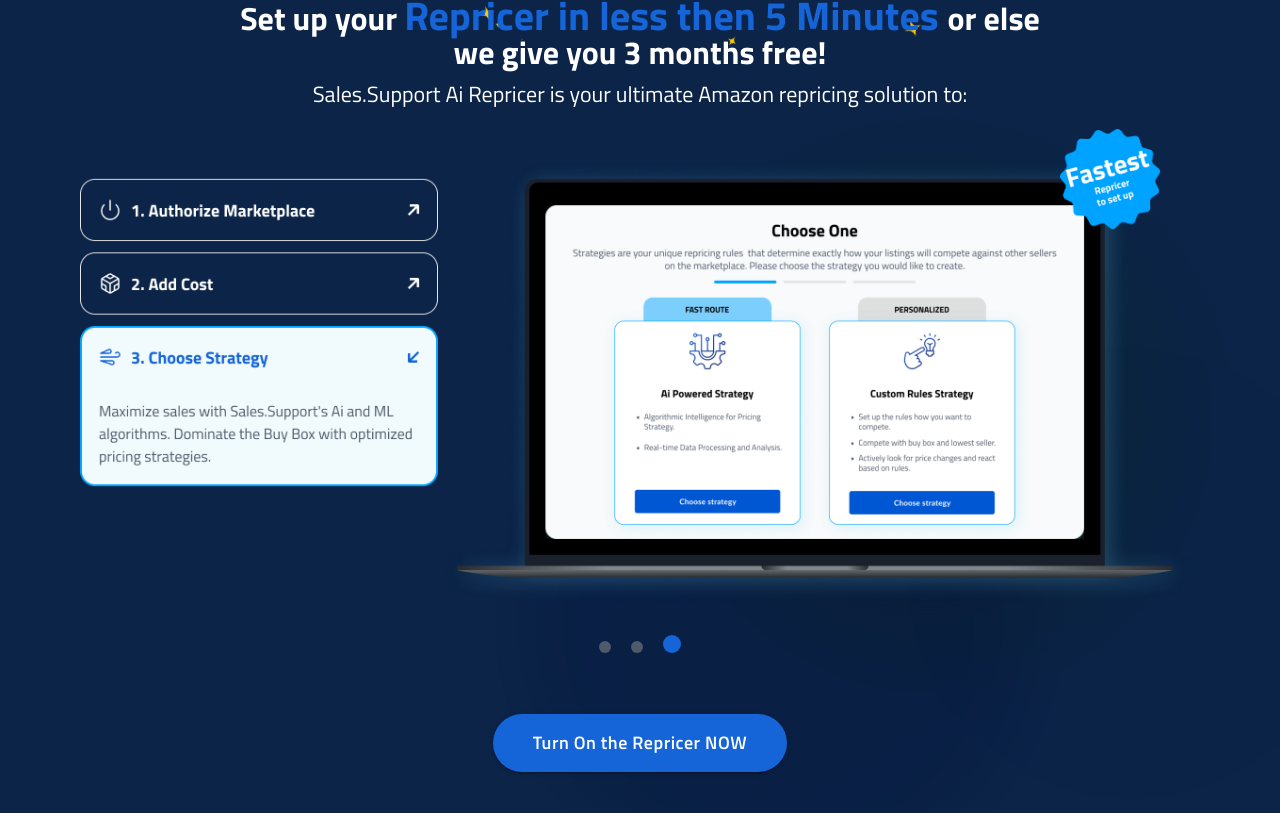
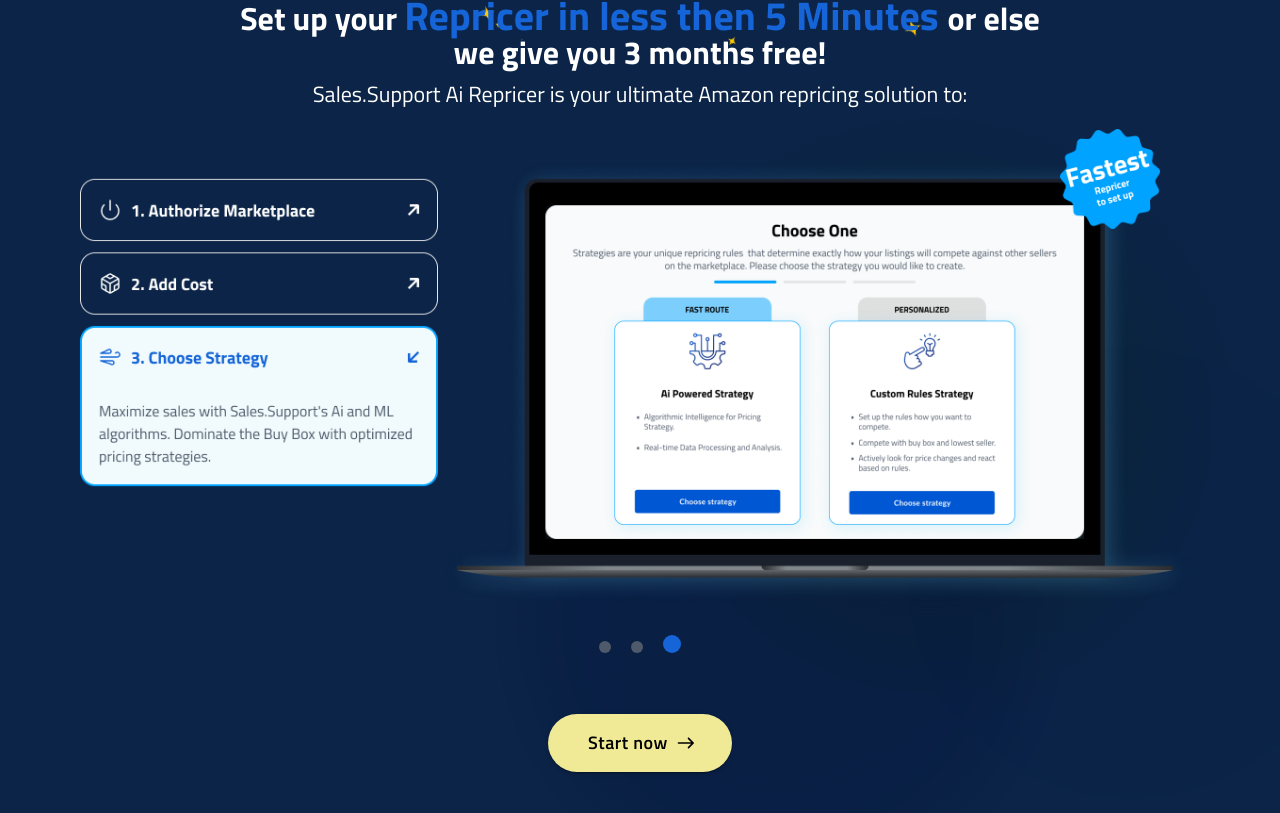
Before and after one commit to estiva1/ss-landing, a React (Create React App) app: page / in a window 1280 px wide. Shown: the part 1981-2794 px from the top of the page. Built offline with nearby package versions, Linux system fonts and the light colour scheme.

Commit message:
fixed button styles

```diff
--- a/src/components/UI/button/button.component.jsx
+++ b/src/components/UI/button/button.component.jsx
@@ -1,8 +1,12 @@
 import React from "react";
 import { StyledButton } from "./button.styles";
 
-const CustomButton = ({ children, ...props }) => {
-  return <StyledButton {...props}>{children}</StyledButton>;
+const CustomButton = ({ children, inverted, ...props }) => {
+  return (
+    <StyledButton $inverted={inverted} {...props}>
+      {children}
+    </StyledButton>
+  );
 };
 
 export default CustomButton;
--- a/src/components/UI/button/button.styles.js
+++ b/src/components/UI/button/button.styles.js
@@ -16,6 +16,17 @@
     color: #fff;
     background-color: #1565d8;
     white-space: nowrap;
+
+    ${({ $inverted }) =>
+      $inverted &&
+      `
+      color: #000;
+      background-color: #f0e996;
+
+      &:hover {
+        background-color: #D3C960;
+      }
+    `}
 
     ${({ $white }) =>
       $white &&
--- a/src/components/set-up-repricer/set-up-repricer.component.jsx
+++ b/src/components/set-up-repricer/set-up-repricer.component.jsx
@@ -3,6 +3,7 @@
 
 import CustomButton from "../UI/button/button.component";
 import Sparkles from "../UI/sparkles/sparkles.component";
+import EastRoundedIcon from "@mui/icons-material/EastRounded";
 import TextMaskAnimation from "../../utils/framer-animations/text-mask-animation/text-mask-animation.component";
 import ScrollReveal from "../../utils/framer-animations/scroll-reveal/simple-scroll-reveal/scroll-reveal.component";
 
@@ -191,7 +192,13 @@
 
         <MobileButtonBox>
           <Link to="/registration">
-            <CustomButton variant="contained">Turn On the Repricer NOW</CustomButton>
+            <CustomButton
+              variant="contained"
+              inverted={invertColors}
+              endIcon={invertColors ? <EastRoundedIcon /> : null}
+            >
+              {invertColors ? "Start now" : "Turn On the Repricer NOW"}
+            </CustomButton>
           </Link>
         </MobileButtonBox>
       </SetUpRepricerContainer>
```
